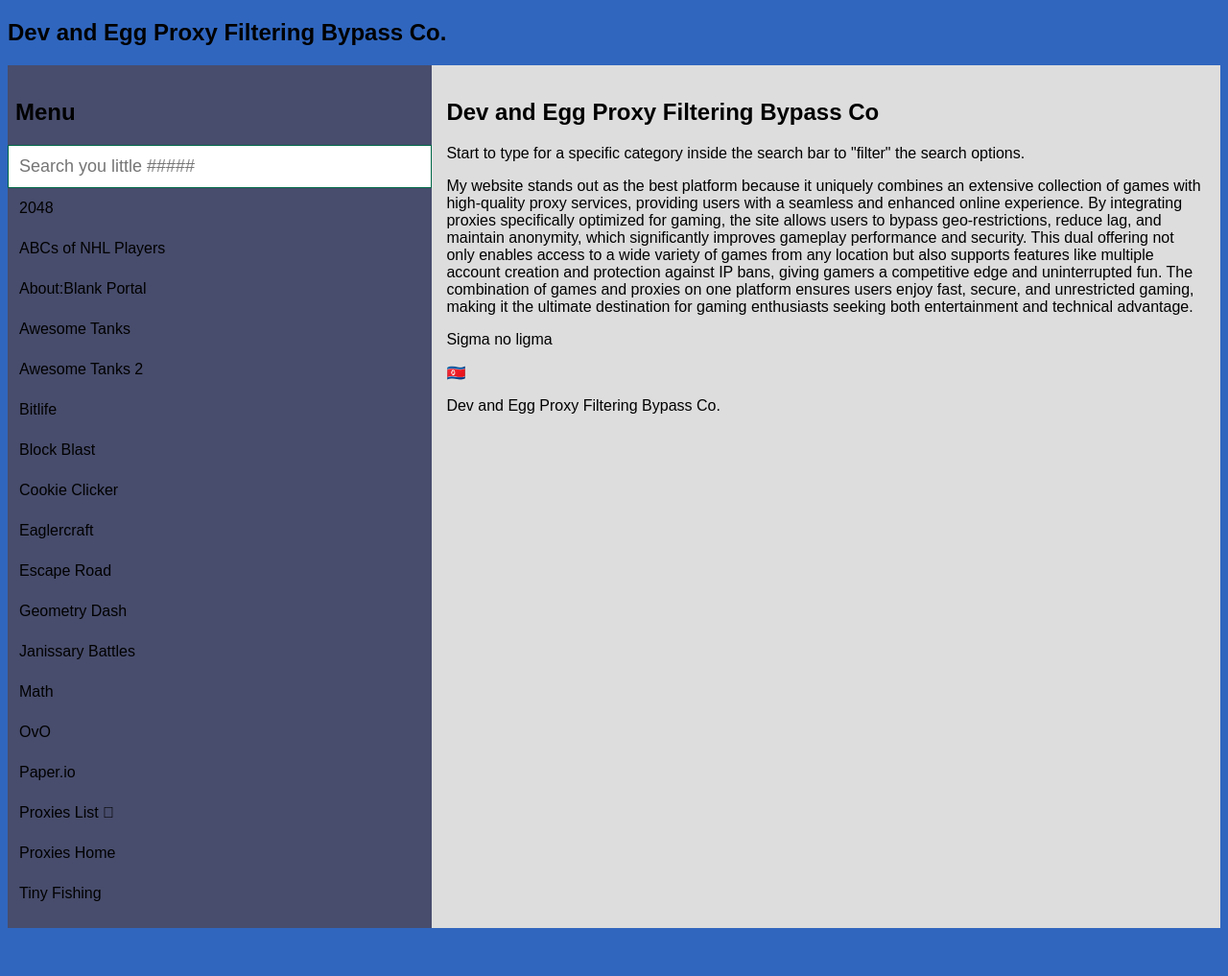
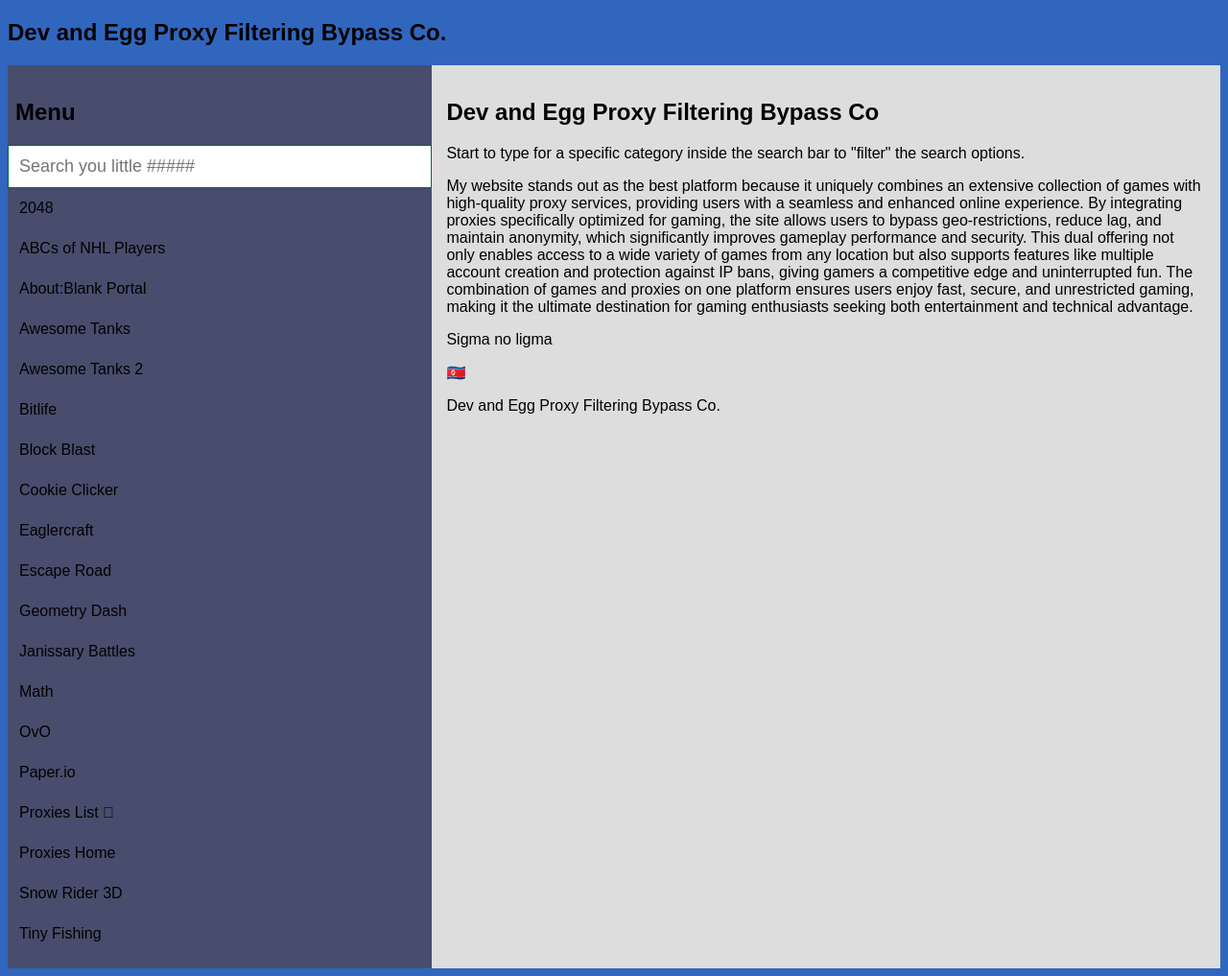
Before and after one commit to PANTHERCITY-lacrosse2020/dev-egg-proxy-filtering-bypass-co, a plain HTML site: page index.html in a window 1280 px wide. Shown: the whole page at 96% size. Before the commit the page ends 975 px from the top, so only its background shows below. Drawn offline with Linux system fonts and the light colour scheme.

Commit message:
Update index.html

```diff
--- a/index.html
+++ b/index.html
@@ -88,6 +88,7 @@ body {
       <li><a href="Paper.io.html">Paper.io</a></li>
       <li><a href="pp.html">Proxies List &#57938;</a></li>
       <li><a href="home.html">Proxies Home</a></li>
+      <li><a href="SnowRider3D.html">Snow Rider 3D</a></li>
       <li><a href="TinyFishing.html">Tiny Fishing</a></li>
     </ul>
   </div>
```
